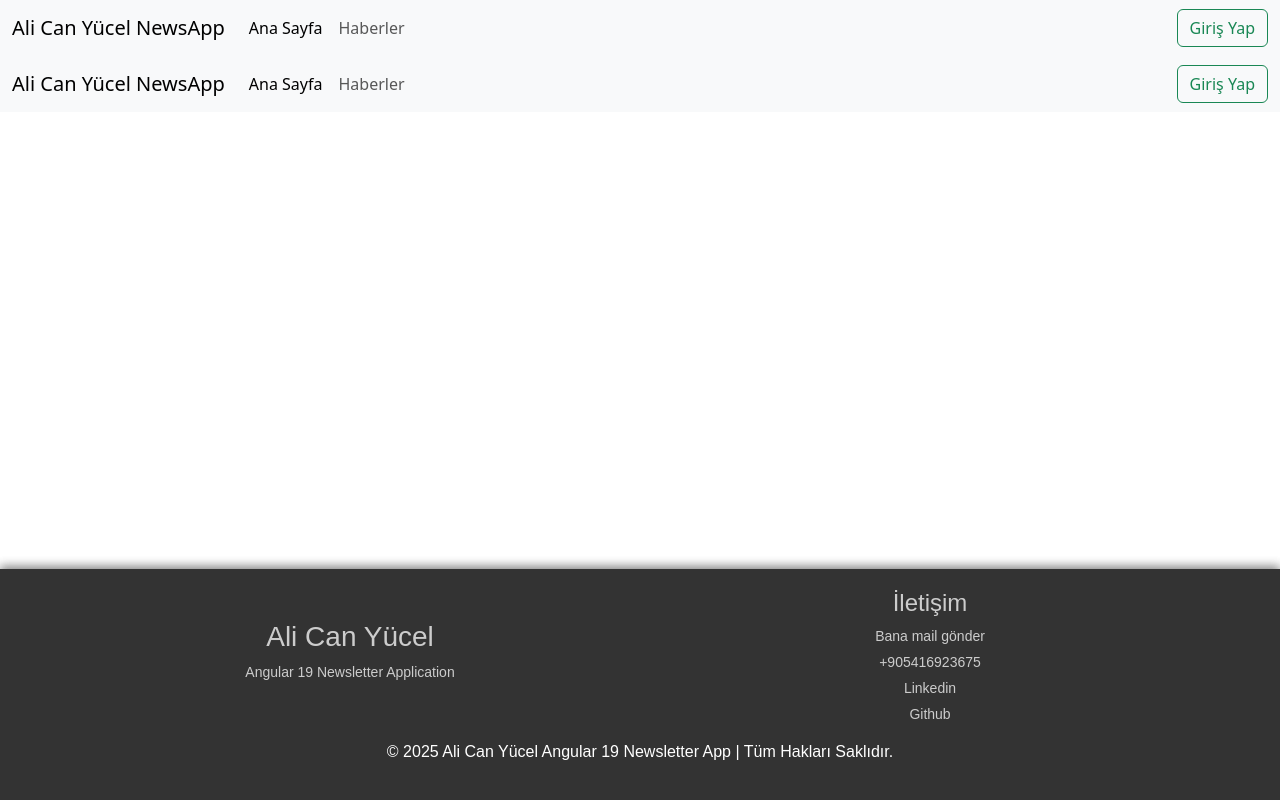
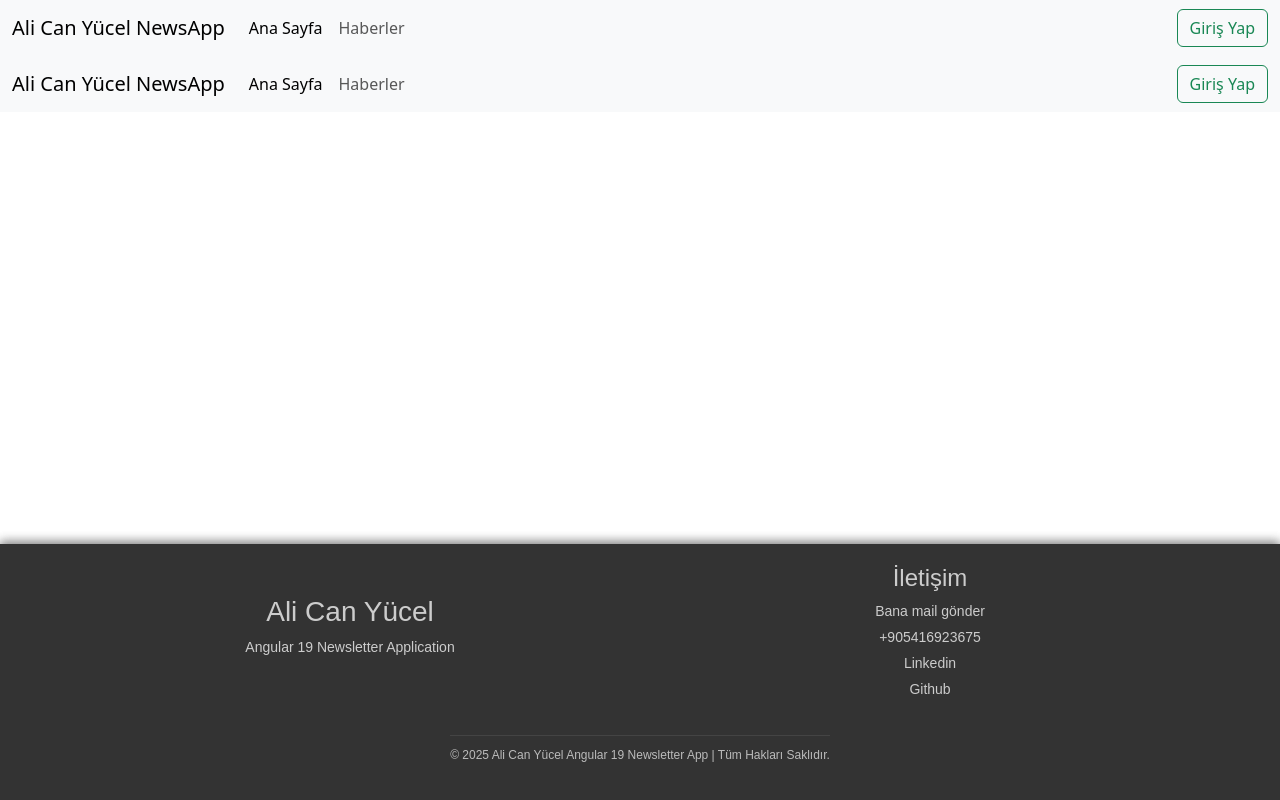
Before and after one commit to alicanyucel/NewsletterAngular19, an Angular app: page / in a window 1280 px wide. Built offline with nearby package versions, Linux system fonts and the light colour scheme.

Commit message:
düzeltildi.

```diff
--- a/src/app/app.component.html
+++ b/src/app/app.component.html
@@ -37,7 +37,7 @@
       </ul>
     </div>
   </div>
-  <div class="footer-bottoM">
+  <div class="footer-bottom">
     <p>&copy; 2025 Ali Can Yücel Angular 19 Newsletter App | Tüm Hakları Saklıdır.</p>
   </div>
 </footer>
--- a/src/app/components/not-found/not-found.component.css
+++ b/src/app/components/not-found/not-found.component.css
@@ -3,7 +3,7 @@
     display: flex;
     justify-content: center;
     align-items: center;
-    height: 100vh;
+    height: 80vh;
     background-color: #f8f9fa;
   }
 
```
